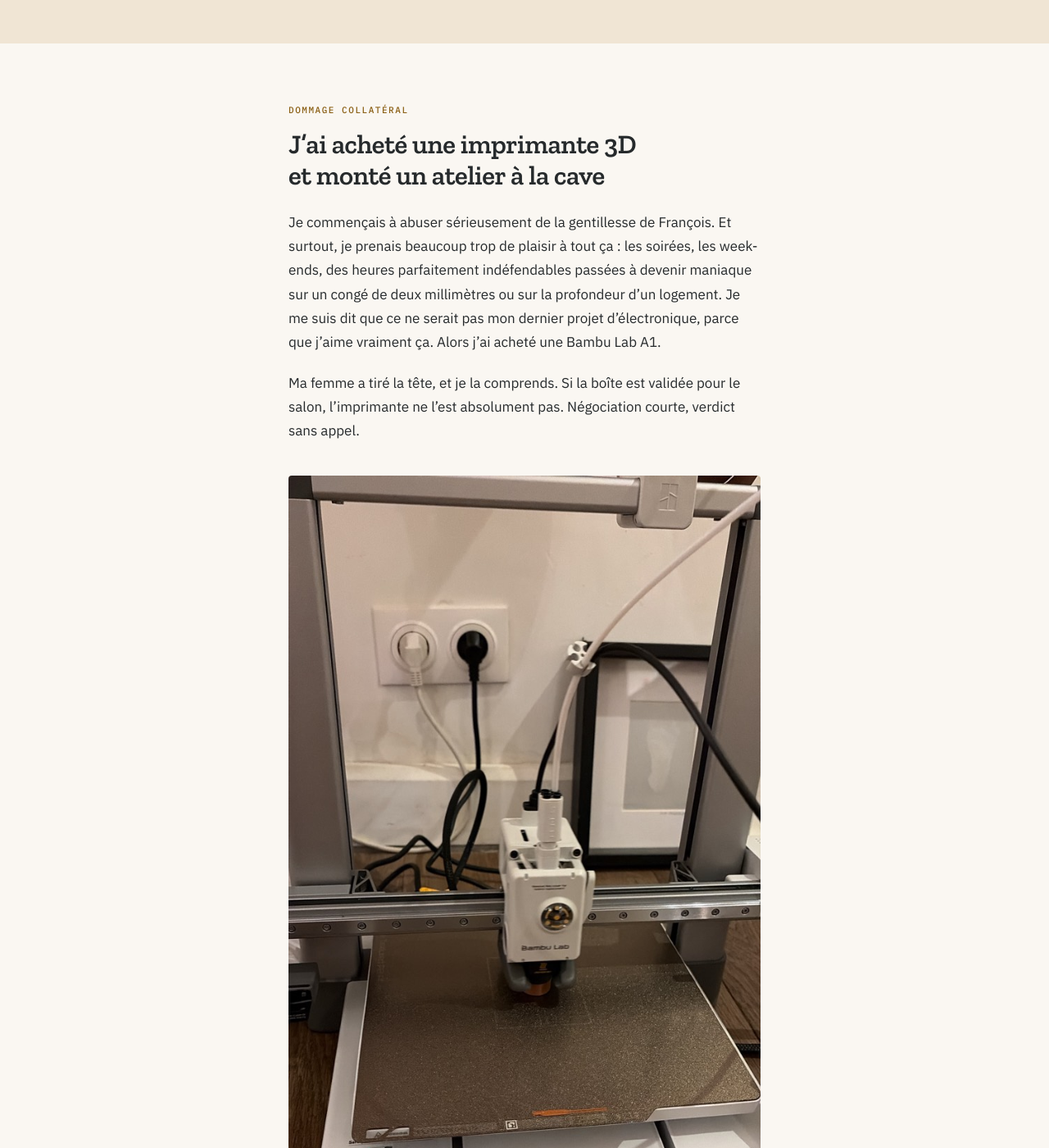
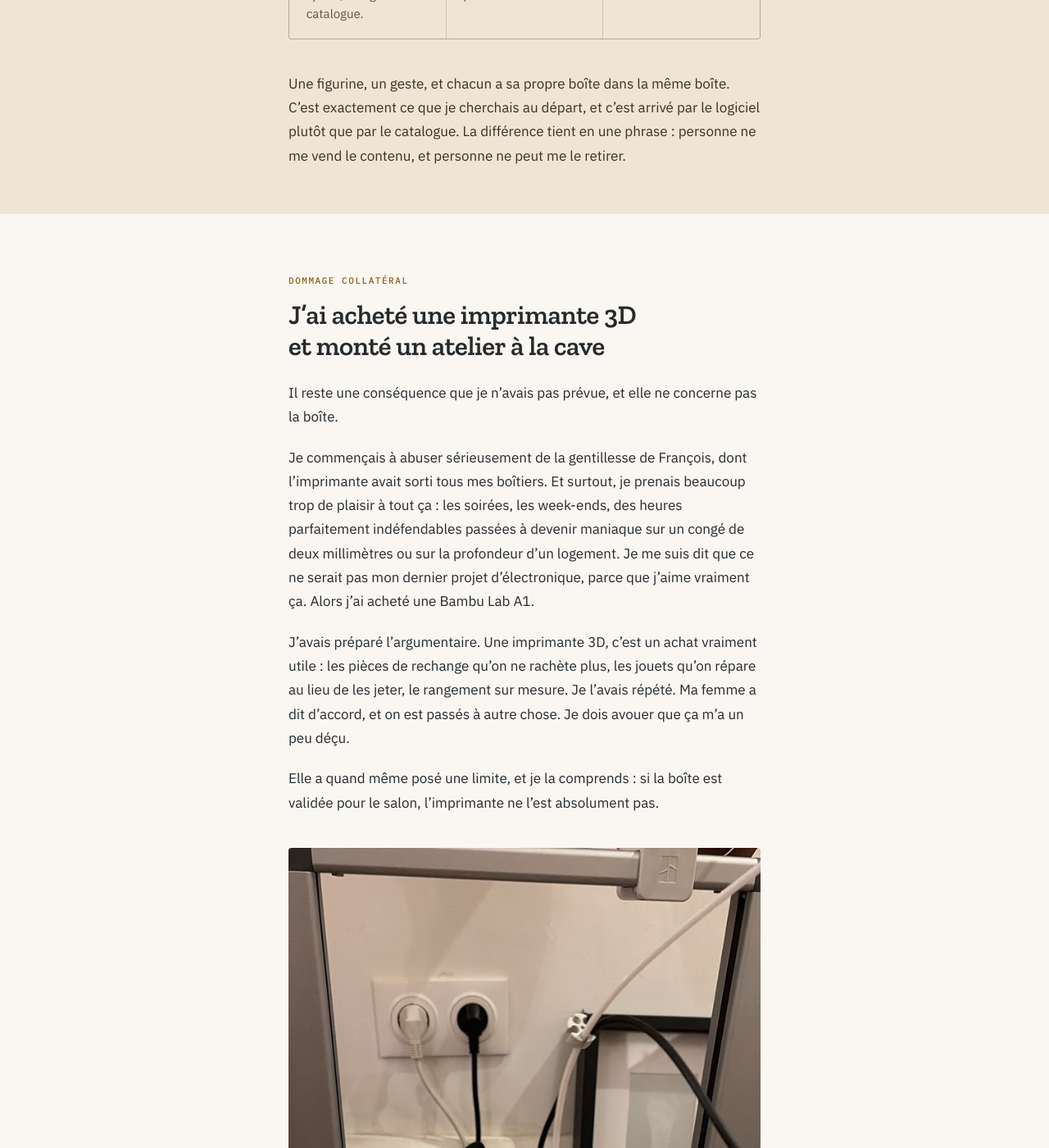
Before and after one commit to Zebra-Rodeo/zebra-rodeo.github.io, a Jekyll site: the page built from _posts/2026-10-15-marelleo.md, in a window 1280 px wide and 1400 px high, scrolled down 21187 px. Shown: the whole window at 82% size. Built offline with Jekyll 4.4.1, drawn with Linux system fonts in a browser that asks for light colours; some of the changed text lies outside the part shown.

Commit message:
Reprise des liaisons entre les blocs, et la blague de l'imprimante
Le fond ne bouge pas, les raccords oui. Huit endroits ou un bloc tombait sans
amont ni aval.

Le pire etait celui du minimum de commande, qui arrivait apres une image, sans
lien avec ce qui precedait, et se terminait par un « en revanche » qui
s'opposait a une phrase situee trois paragraphes plus haut. Il devient le pont
qu'il aurait toujours du etre : ce fichier se relit a la loupe, et voila
pourquoi.

Les autres : la note sur la plaque a pastilles s'annonce comme la premiere
consequence de la prise de conscience qui la precede ; les inserts laiton se
rattachent a l'effort de solidite plutot que de tomber en « au passage » ; les
photos du montage final sont introduites ; la video de la bande sable passe
apres la phrase qui l'annonce ; et le chapitre de la cave rappelle qui est
Francois, cite trente paragraphes plus haut.

Deux incoherences corrigees au passage. Les jalons de version couraient sur
deux axes, v0 breadboard, v1 a v5 boitier, v2 carte : ils ne suivent plus que
l'electronique. Et le titre de la derniere note promettait trois fois ou le
filet a servi, alors qu'il n'a servi qu'une fois et que le passage le plus
interessant raconte la fois ou il n'aurait rien pu faire.

Enfin, l'imprimante : l'argumentaire prepare et jamais utilise remplace la
negociation, dans le chapitre comme dans les remerciements.

Co-Authored-By: Claude Opus 5 <noreply@anthropic.com>
Claude-Session: https://claude.ai/code/session_015okbtFBb8ae9fNXuosxdgM

```diff
--- a/_posts/2026-10-15-marelleo.md
+++ b/_posts/2026-10-15-marelleo.md
@@ -70,9 +70,11 @@ C'est à ce moment-là que j'ai arrêté de prendre ça à la légère. Pas par
 
 <div class="bande" markdown="1">
 
-<p class="label">Note d'atelier</p>
+<p class="label">Note d'atelier<span class="jalon">v1</span></p>
 
 ### De la breadboard à la plaque à pastilles
+
+La première conséquence a été de quitter la breadboard, et ce n'était pas qu'une question de sécurité.
 
 Une breadboard tient par friction. Chaque fil est retenu par un ressort minuscule, et c'est merveilleux pour essayer, désastreux pour durer. Il suffit de déplacer le montage pour qu'un contact se perde, et la panne qui en résulte est bien pire qu'une panne franche : elle est intermittente. On cherche un bug dans son code pendant une heure et demie, on relit vingt fois la même fonction, et c'est un fil qui ne touche plus.
 
@@ -85,7 +87,7 @@ L'étape suivante, c'est la **plaque à pastilles** : la même grille de trous,
 
 </div>
 
-<p class="label">Le boîtier<span class="jalon">v1 à v5</span></p>
+<p class="label">Le boîtier</p>
 
 ## Mes enfants ont dévissé le bouton jusqu'à arracher les fils
 
@@ -107,7 +109,7 @@ Ils ont cassé le commodo en le tournant comme des brutes. Le bouton de volume a
 
 Alors j'ai recommencé. J'ai repris toutes les mesures au pied à coulisse, composant par composant, pour que chaque trou tombe pile où il faut et que chaque pièce soit tenue par le plastique plutôt que par ses fils. J'ai épaissi les parois, ajouté des logements, baissé la hauteur. Version après version, l'objet a cessé de ressembler à un prototype pour commencer à ressembler à un objet.
 
-Au passage, j'ai arrêté les vis autoforeuses. Visser directement dans du plastique imprimé, ça tient une fois, deux fois, et à la troisième la matière se fend le long des couches : le trou ne retient plus rien et la pièce est bonne à réimprimer. La vraie réponse s'appelle un **insert en laiton**. On le pose sur le trou, on vient dessus avec la panne du fer à souder, le laiton chauffe, fait fondre le plastique autour de lui et s'y noie. En refroidissant, on a un pas de vis métal pris dans la pièce, qu'on peut visser et dévisser cent fois.
+Toujours dans l'idée que rien ne doit lâcher, j'ai aussi abandonné les vis autoforeuses. Visser directement dans du plastique imprimé, ça tient une fois, deux fois, et à la troisième la matière se fend le long des couches : le trou ne retient plus rien et la pièce est bonne à réimprimer. La vraie réponse s'appelle un **insert en laiton**. On le pose sur le trou, on vient dessus avec la panne du fer à souder, le laiton chauffe, fait fondre le plastique autour de lui et s'y noie. En refroidissant, on a un pas de vis métal pris dans la pièce, qu'on peut visser et dévisser cent fois.
 
 <figure>
   <img src="/assets/images/marelleo/inserts.jpg" alt="Le fond du boîtier imprimé avec des inserts en laiton noyés dans le plastique aux quatre coins." width="1200" height="900">
@@ -133,7 +135,9 @@ J'ai utilisé Claude pour passer de mon montage à fils à un schéma propre, et
   <figcaption>Le fichier de routage. Chaque trait rouge est une piste de cuivre posée à la main. En haut, la zone hachurée sous l'antenne du module WiFi : aucun cuivre n'a le droit d'y passer, sinon la portée s'effondre.</figcaption>
 </figure>
 
-Il faut dire qu'on ne commande pas une carte à l'unité : le minimum est de cinq, fabriquées et montées d'un coup. Une erreur dans le fichier, c'est donc cinq cartes et la facture entière. En revanche, il a trouvé dans ce fichier trois choses que je n'aurais jamais vues.
+Ce fichier, il faut le regarder à la loupe avant de l'envoyer, et pour une raison très concrète : on ne commande pas une carte à l'unité. Le minimum est de cinq, fabriquées et montées d'un seul coup. Une erreur dedans, ce ne sont pas des retouches à faire, ce sont cinq cartes bonnes à jeter et la facture entière.
+
+Alors je lui ai fait relire tout le schéma, ligne à ligne. Il y a trouvé trois choses que je n'aurais jamais vues, et chacune aurait coûté la commande.
 
 <div class="bande" markdown="1">
 
@@ -184,6 +188,8 @@ Et j'ai cru pendant trente secondes que c'était encore cassé, parce que je n'e
 
 Mais à part ça : **la carte a marché du premier coup, sans aucune retouche.** Pas un fil volant, pas une piste à gratter, pas une résistance à remplacer. Pour une première carte dessinée par quelqu'un qui ne savait pas ce qu'était une empreinte trois mois plus tôt, je ne pensais vraiment pas que ça arriverait.
 
+Il ne restait plus qu'à tout remonter dans le boîtier, cette fois pour de bon.
+
 <div class="duo">
   <figure>
     <img src="/assets/images/marelleo/montage-ouvert.jpg" alt="Le boîtier ouvert, la carte verte vissée au fond et le lecteur NFC fixé sous le couvercle." width="1200" height="900">
@@ -251,14 +257,14 @@ Dernière anecdote, pour ceux que le détail amuse. Un jour, la mise à jour s'e
 
 ### Trois enfants, trois usages que je n'avais pas prévus
 
+C'est le meilleur moment du projet, et il n'était dans aucun cahier des charges. Chacun s'est approprié la boîte à sa façon, et aucune des trois façons n'est celle que j'avais imaginée.
+
 <figure class="video">
   <video controls preload="metadata" playsinline poster="/assets/images/marelleo/demo-poster.jpg" width="960" height="1706">
     <source src="/assets/images/marelleo/demo.mp4" type="video/mp4">
   </video>
   <figcaption>Une figurine posée, une histoire qui démarre. C'est tout le projet en cinquante secondes.</figcaption>
 </figure>
-
-C'est le meilleur moment du projet, et il n'était dans aucun cahier des charges. Chacun s'est approprié la boîte à sa façon, et aucune des trois façons n'est celle que j'avais imaginée.
 
 <div class="etagere">
   <div>
@@ -283,9 +289,13 @@ Une figurine, un geste, et chacun a sa propre boîte dans la même boîte. C'est
 
 ## J'ai acheté une imprimante 3D et monté un atelier à la cave
 
-Je commençais à abuser sérieusement de la gentillesse de François. Et surtout, je prenais beaucoup trop de plaisir à tout ça : les soirées, les week-ends, des heures parfaitement indéfendables passées à devenir maniaque sur un congé de deux millimètres ou sur la profondeur d'un logement. Je me suis dit que ce ne serait pas mon dernier projet d'électronique, parce que j'aime vraiment ça. Alors j'ai acheté une Bambu Lab A1.
+Il reste une conséquence que je n'avais pas prévue, et elle ne concerne pas la boîte.
 
-Ma femme a tiré la tête, et je la comprends. Si la boîte est validée pour le salon, l'imprimante ne l'est absolument pas. Négociation courte, verdict sans appel.
+Je commençais à abuser sérieusement de la gentillesse de François, dont l'imprimante avait sorti tous mes boîtiers. Et surtout, je prenais beaucoup trop de plaisir à tout ça : les soirées, les week-ends, des heures parfaitement indéfendables passées à devenir maniaque sur un congé de deux millimètres ou sur la profondeur d'un logement. Je me suis dit que ce ne serait pas mon dernier projet d'électronique, parce que j'aime vraiment ça. Alors j'ai acheté une Bambu Lab A1.
+
+J'avais préparé l'argumentaire. Une imprimante 3D, c'est un achat vraiment utile : les pièces de rechange qu'on ne rachète plus, les jouets qu'on répare au lieu de les jeter, le rangement sur mesure. Je l'avais répété. Ma femme a dit d'accord, et on est passés à autre chose. Je dois avouer que ça m'a un peu déçu.
+
+Elle a quand même posé une limite, et je la comprends : si la boîte est validée pour le salon, l'imprimante ne l'est absolument pas.
 
 <figure>
   <img src="/assets/images/marelleo/impression.jpg" alt="La buse d'une imprimante 3D en train de déposer du plastique fondu sur le plateau." width="1200" height="675">
@@ -302,6 +312,6 @@ J'ai donc tiré une ligne réseau par CPL jusqu'à la cave et je m'y suis monté
 
 De *marelle*, ce jeu où l'on avance en posant le pied sur une case. Mais surtout de **Mar**ceau, **Ell**a et L**éo**nie, à qui la boîte appartient.
 
-Merci à François Lagunas pour l'imprimante, les conseils et la patience. Et à ma femme, pour avoir accepté la boîte dans le salon et exigé l'imprimante à la cave.
+Merci à François Lagunas pour l'imprimante, les conseils et la patience. Et à ma femme, qui a laissé la boîte dans le salon, et qui a dit oui à l'imprimante 3D sans même me laisser placer l'argumentaire que j'avais préparé.
 
 </div>
```
Also changed, not shown: other parts of _posts/2026-10-15-marelleo.md (+1 -1 lines).
